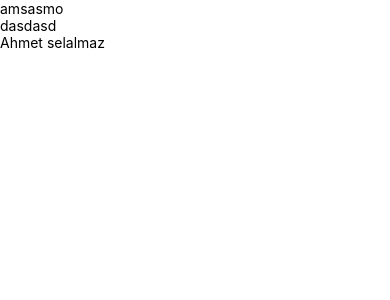
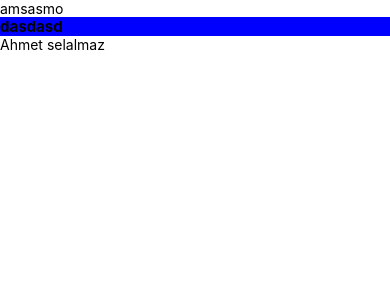
Before and after one commit to selalmaz/pre-commit-and-redux, a React Native app: screen / in a window 390 px wide. Shown: the top 300 px of the page. Built offline with nearby package versions, Linux system fonts and the light colour scheme.

Commit message:
pre deneme

```diff
--- a/App.tsx
+++ b/App.tsx
@@ -5,8 +5,9 @@ function App() {
   return (
     <SafeAreaView>
       <Text>amsasmo</Text>
-
-      <Text>dasdasd</Text>
+      <Text style={{backgroundColor: 'blue', fontSize: 15, fontWeight: 'bold'}}>
+        dasdasd
+      </Text>
       <Text>Ahmet selalmaz</Text>
       <View style={{backgroundColor: 'red', flex: 1}}></View>
     </SafeAreaView>
```
